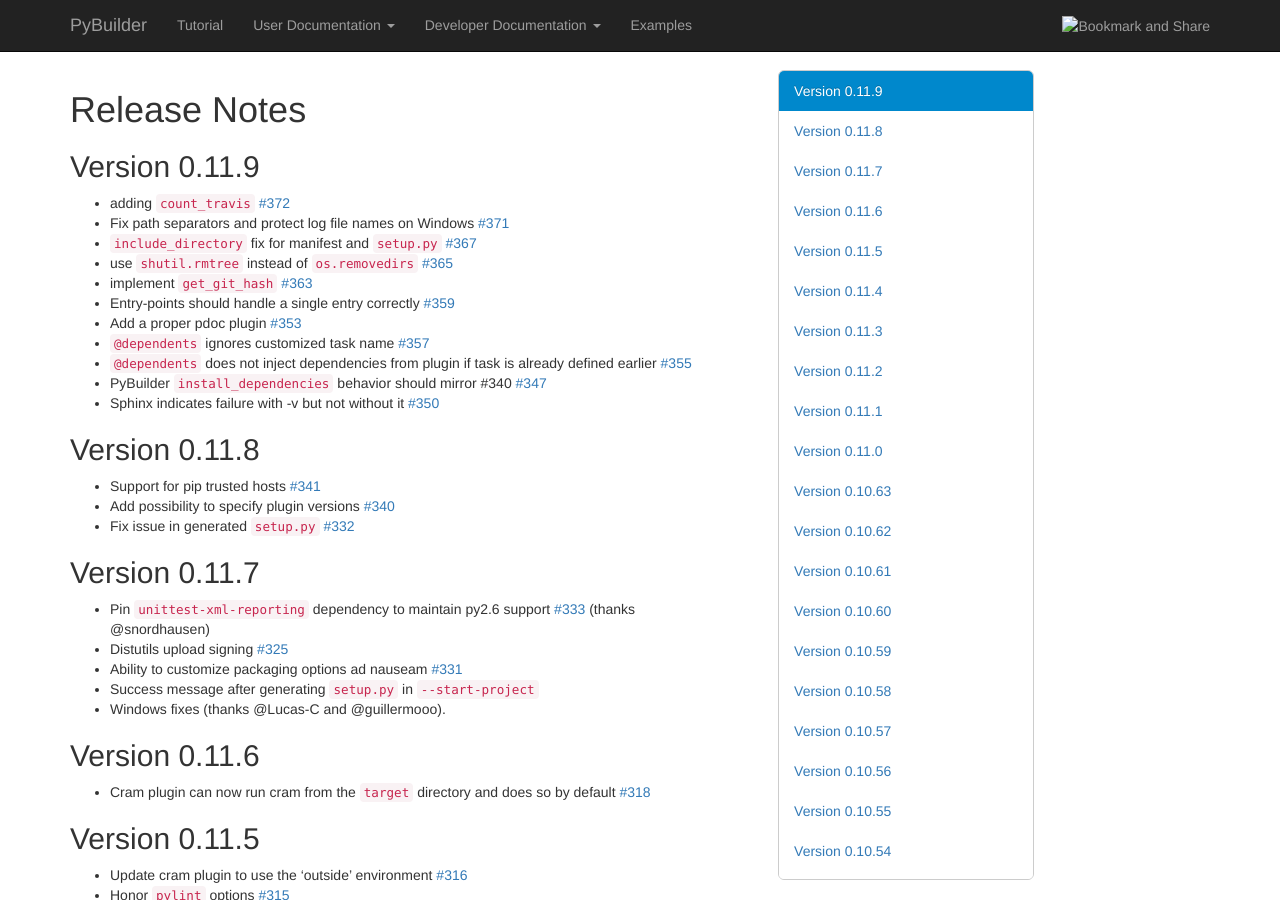
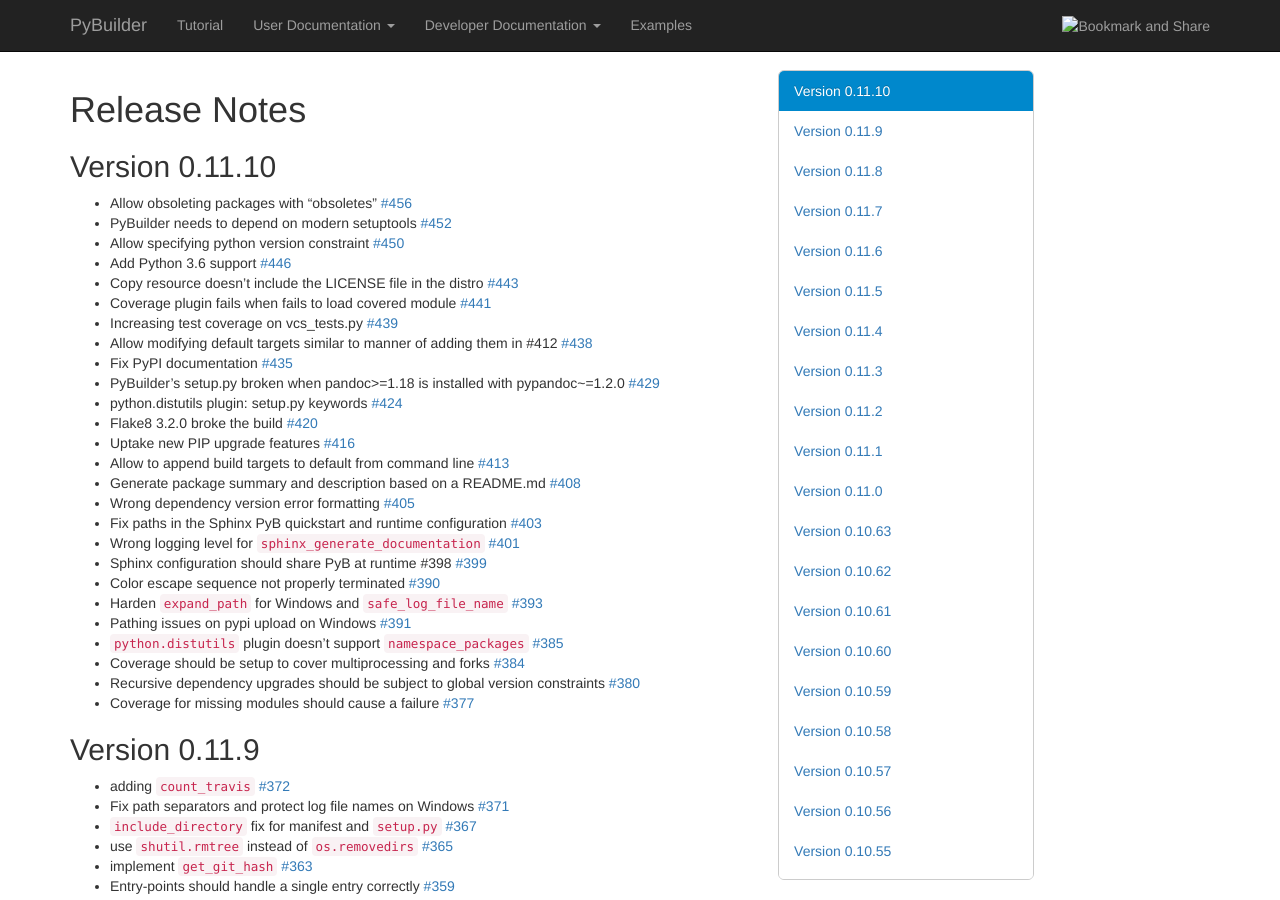
Before and after one commit to pybuilder/pybuilder.github.io, a Jekyll site: the page built from releasenotes/index.md, in a window 1280 px wide and 900 px high. Built offline with Jekyll 4.4.1, drawn with Linux system fonts in a browser that asks for light colours; nearby versions of some CDN libraries.

Commit message:
release notes for 0.11.10

```diff
--- a/releasenotes/index.md
+++ b/releasenotes/index.md
@@ -4,6 +4,35 @@
 ---
 
 # Release Notes
+
+## Version 0.11.10
+
+* Allow obsoleting packages with "obsoletes" [#456](https://github.com/pybuilder/pybuilder/issues/456)
+* PyBuilder needs to depend on modern setuptools [#452](https://github.com/pybuilder/pybuilder/issues/452)
+* Allow specifying python version constraint [#450](https://github.com/pybuilder/pybuilder/issues/450)
+* Add Python 3.6 support [#446](https://github.com/pybuilder/pybuilder/issues/446)
+* Copy resource doesn't include the LICENSE file in the distro [#443](https://github.com/pybuilder/pybuilder/issues/443)
+* Coverage plugin fails when fails to load covered module [#441](https://github.com/pybuilder/pybuilder/issues/441)
+* Increasing test coverage on vcs_tests.py [#439](https://github.com/pybuilder/pybuilder/issues/439)
+* Allow modifying default targets similar to manner of adding them in #412 [#438](https://github.com/pybuilder/pybuilder/issues/438)
+* Fix PyPI documentation [#435](https://github.com/pybuilder/pybuilder/issues/435)
+* PyBuilder's setup.py broken when pandoc>=1.18 is installed with pypandoc~=1.2.0 [#429](https://github.com/pybuilder/pybuilder/issues/429)
+* python.distutils plugin: setup.py keywords [#424](https://github.com/pybuilder/pybuilder/issues/424)
+* Flake8 3.2.0 broke the build [#420](https://github.com/pybuilder/pybuilder/issues/420)
+* Uptake new PIP upgrade features [#416](https://github.com/pybuilder/pybuilder/issues/416)
+* Allow to append build targets to default from command line [#413](https://github.com/pybuilder/pybuilder/issues/413)
+* Generate package summary and description based on a README.md [#408](https://github.com/pybuilder/pybuilder/issues/408)
+* Wrong dependency version error formatting [#405](https://github.com/pybuilder/pybuilder/issues/405)
+* Fix paths in the Sphinx PyB quickstart and runtime configuration [#403](https://github.com/pybuilder/pybuilder/issues/403)
+* Wrong logging level for `sphinx_generate_documentation` [#401](https://github.com/pybuilder/pybuilder/issues/401)
+* Sphinx configuration should share PyB at runtime #398 [#399](https://github.com/pybuilder/pybuilder/issues/399)
+* Color escape sequence not properly terminated [#390](https://github.com/pybuilder/pybuilder/issues/390)
+* Harden `expand_path` for Windows and `safe_log_file_name` [#393](https://github.com/pybuilder/pybuilder/issues/393)
+* Pathing issues on pypi upload on Windows [#391](https://github.com/pybuilder/pybuilder/issues/391)
+* `python.distutils` plugin doesn't support `namespace_packages` [#385](https://github.com/pybuilder/pybuilder/issues/385)
+* Coverage should be setup to cover multiprocessing and forks [#384](https://github.com/pybuilder/pybuilder/issues/384)
+* Recursive dependency upgrades should be subject to global version constraints [#380](https://github.com/pybuilder/pybuilder/issues/380)
+* Coverage for missing modules should cause a failure [#377](https://github.com/pybuilder/pybuilder/issues/377)
 
 ## Version 0.11.9
 
```
